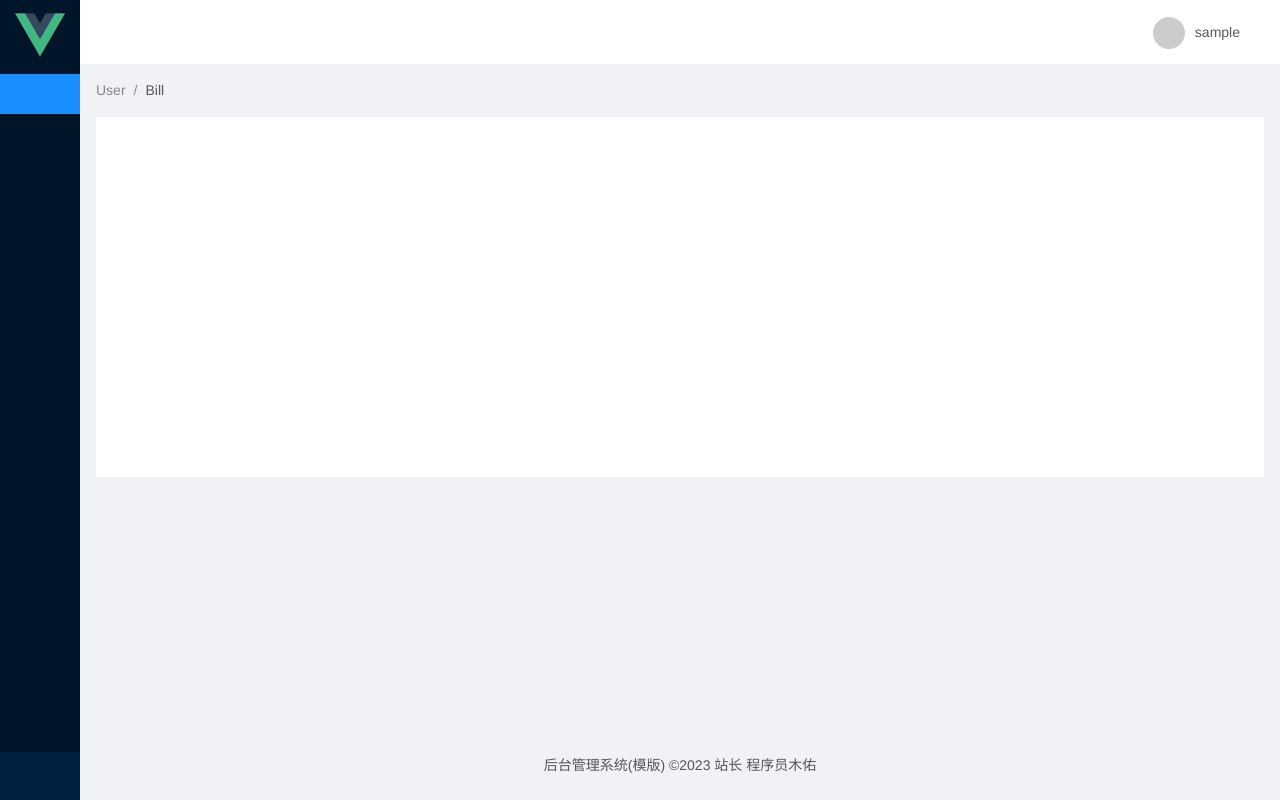
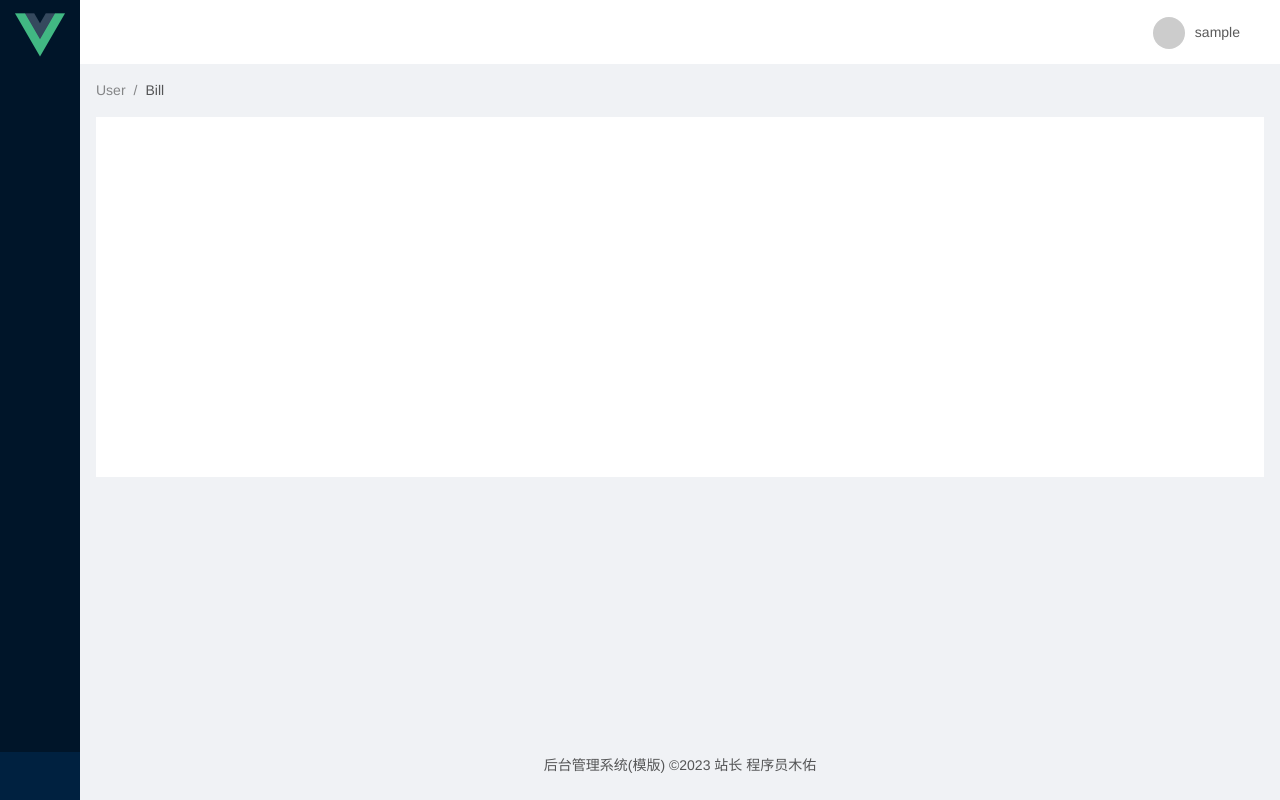
Before and after one commit to hitanquan/vue2-init-project, a Vue app: page /sys in a window 1280 px wide. Built offline with nearby package versions, Linux system fonts and the light colour scheme; sample sign-in values are in the browser's storage.

Commit message:
update 双向绑定当前路由路径和高亮选中菜单项

```diff
--- a/src/layouts/LayoutSideNavBar2.vue
+++ b/src/layouts/LayoutSideNavBar2.vue
@@ -8,7 +8,7 @@
       v-for="item in menuList"
       :key="item.path"
       theme="dark"
-      :default-selected-keys="['/home']"
+      :selectedKeys="[currentSelectMenuKeys]"
       mode="inline"
     >
       <a-menu-item
@@ -23,7 +23,7 @@
       <a-sub-menu v-if="item.children" :key="item.path">
         <span slot="title">
           <a-icon :type="item.icon" />
-          <span>{{ item.meta?.title }}</span>
+          <span>{{ item.meta.title }}</span>
         </span>
         <template v-for="subItem in item.children">
           <a-menu-item
@@ -49,6 +49,7 @@ export default {
       collapsed: true,
       isVisible: false,
       menuList: constantRoutes,
+      currentSelectMenuKeys: this.$router.currentRoute.path,
     };
   },
   created() {
@@ -67,6 +68,7 @@ export default {
     },
     handleMenuClick(path) {
       this.$router.push(path);
+      this.currentSelectMenuKeys = path;
     },
   },
 };
--- a/src/router/index.js
+++ b/src/router/index.js
@@ -83,6 +83,11 @@ export const constantRoutes = [
       },
     ],
   },
+  {
+    path: "/",
+    redirect: "/home",
+    hidden: true,
+  },
   // 所有未定义路由，全部重定向到404页
   {
     path: "*",
```
